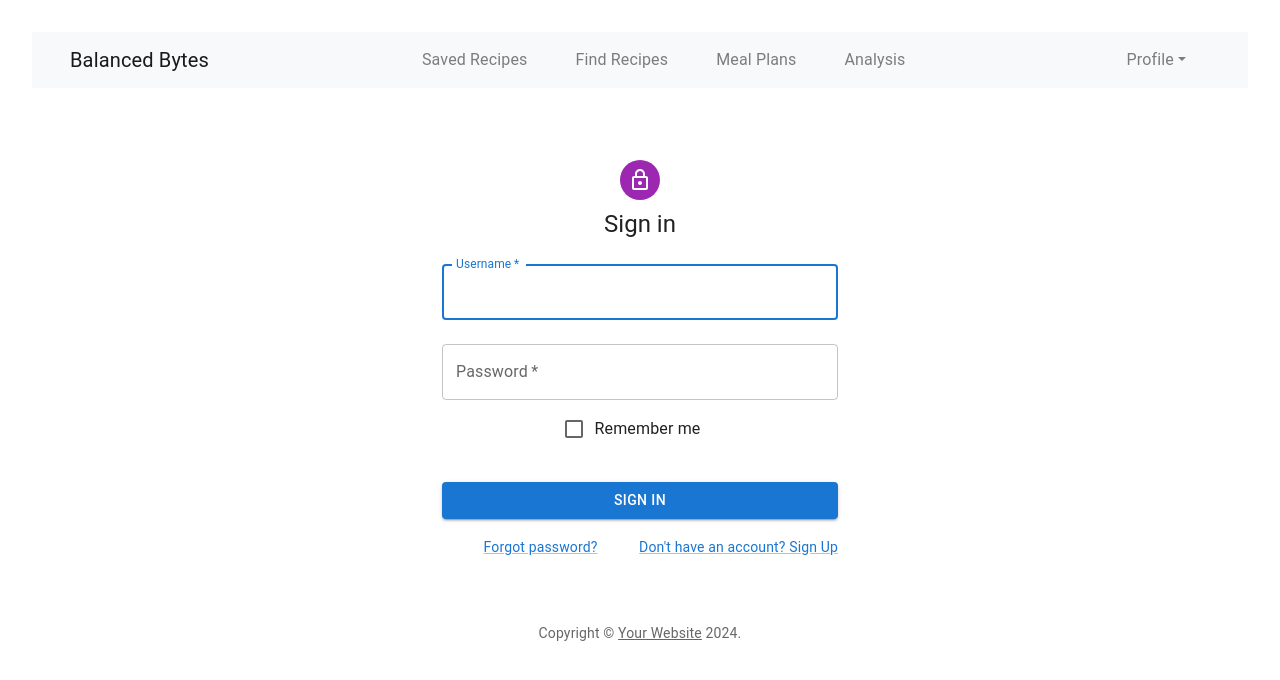
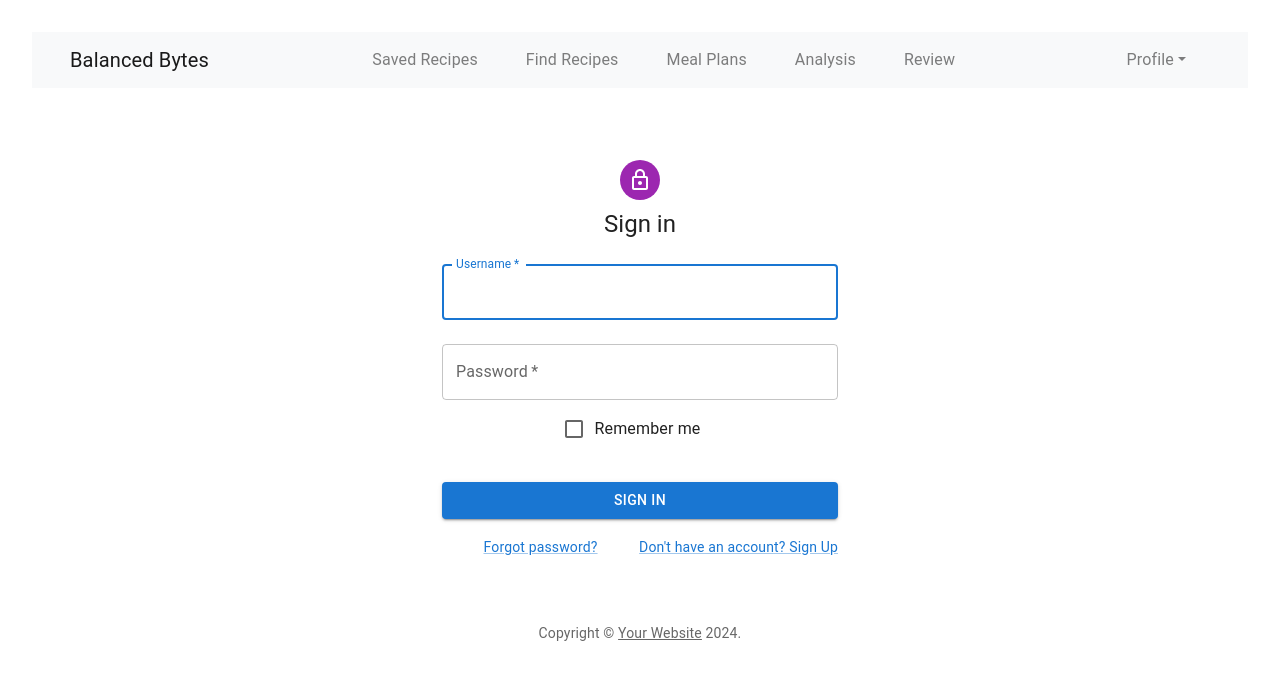
Before and after one commit to ALLHUBS-Jan-2024-Liftoff/Byte-Bandits, a React (Vite) app in the folder bandits-ui/: page /login in a window 1280 px wide. Shown: the top 680 px of the page. Built offline with nearby package versions, Linux system fonts and the light colour scheme; sample sign-in values are in the browser's storage.

Commit message:
added a nav link to Review page

```diff
--- a/bandits-ui/src/App.jsx
+++ b/bandits-ui/src/App.jsx
@@ -96,6 +96,7 @@ function App() {
                   <Nav.Link as={Link} to="/search">Find Recipes</Nav.Link>
                   <Nav.Link as={Link} to="/MealPlans">Meal Plans</Nav.Link>
                   <Nav.Link as={Link} to="/analysis">Analysis</Nav.Link>
+                  <Nav.Link as={Link} to="/review">Review</Nav.Link>
                 </Nav>
                 <Nav className="ms-auto">
                   <NavDropdown title="Profile" id="basic-nav-dropdown">
```
